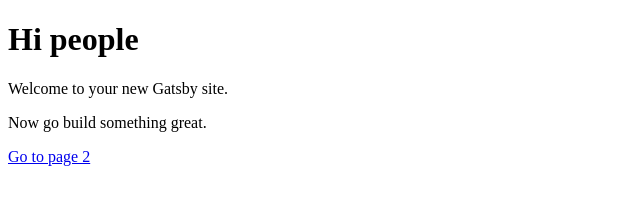
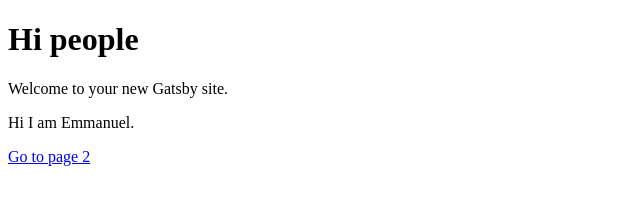
Before and after one commit to emmaodia/JAMstack2018, a Gatsby site: page / in a window 1280 px wide. Shown: the full height of the page, 0-640 px from the left. Built offline with nearby package versions, Linux system fonts and the light colour scheme; Gatsby itself is replaced by a stand-in of ours.

Commit message:
[ch-Tested changes in index.js file]

```diff
--- a/src/pages/index.js
+++ b/src/pages/index.js
@@ -5,7 +5,7 @@
   <div>
     <h1>Hi people</h1>
     <p>Welcome to your new Gatsby site.</p>
-    <p>Now go build something great.</p>
+    <p>Hi I am Emmanuel.</p>
     <Link to="/page-2/">Go to page 2</Link>
   </div>
 )
```
